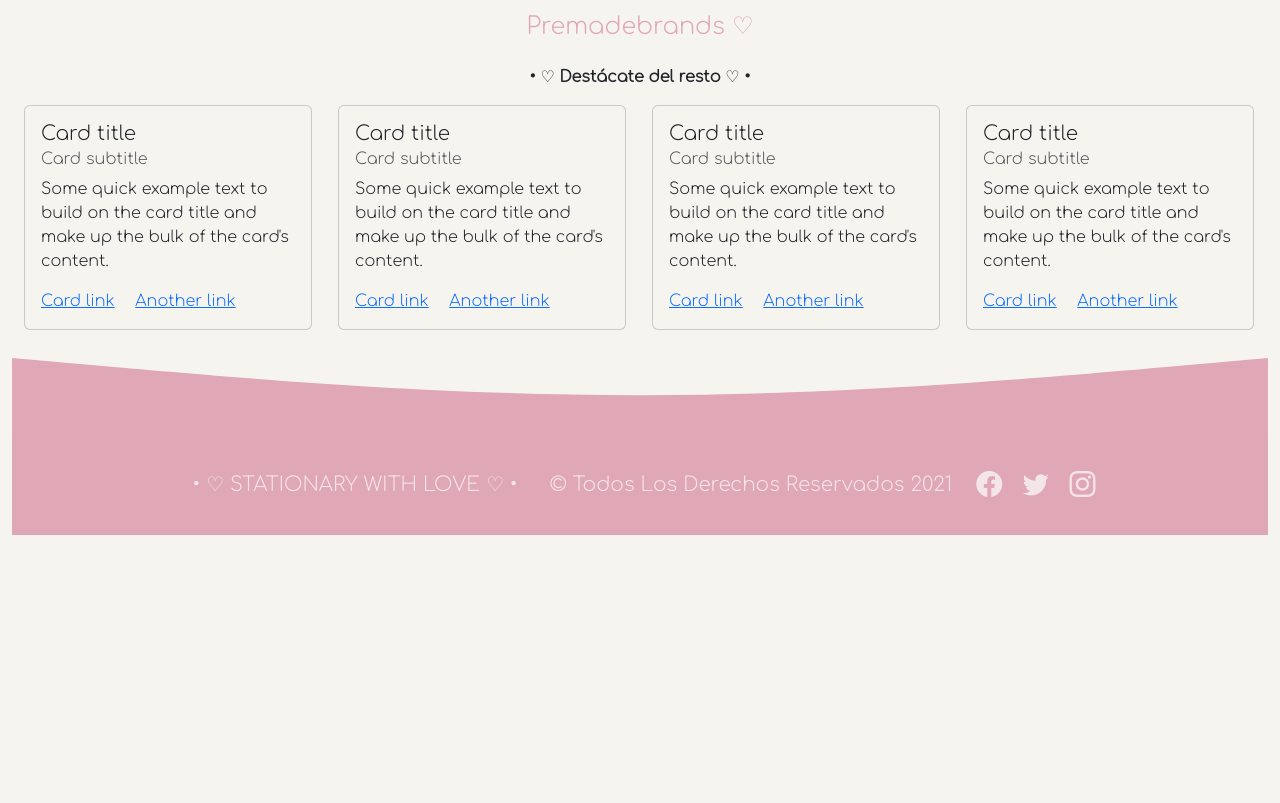
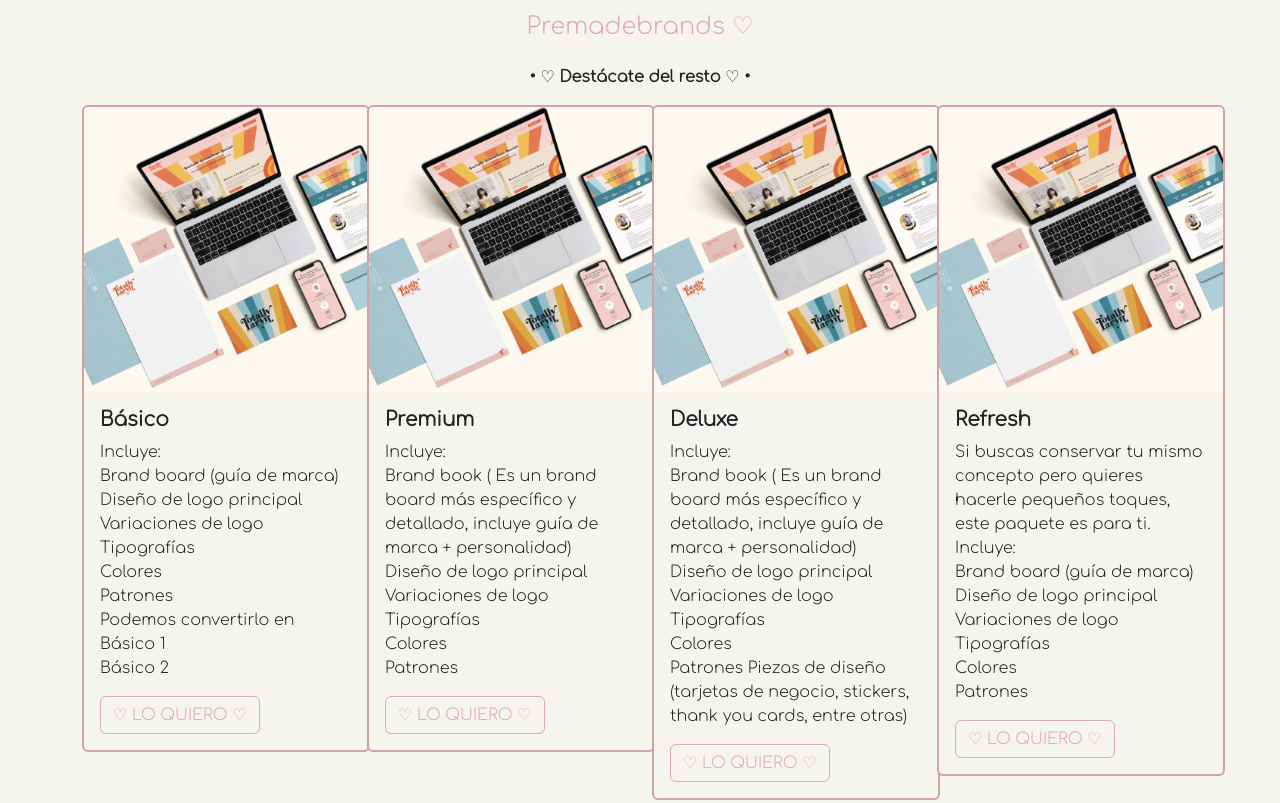
Before and after one commit to michellifernandap/versionMFfinal, a website: page Branding.html in a window 1280 px wide. Shown: the part 406-1209 px from the top of the page. Before the commit the page ends 941 px from the top, so only its background shows below. Drawn offline with nearby package versions, Linux system fonts and the light colour scheme; no server answers.

Commit message:
tarjetas-branding

```diff
--- /dev/null
+++ b/Branding.css
@@ -0,0 +1,9 @@
+@import "./style.css";
+
+
+/*===============Propiedades Globales================*/
+
+body{
+font-family: 'Comfortaa', cursive;
+overflow-x: hidden;
+}
--- a/Branding.html
+++ b/Branding.html
@@ -82,8 +82,118 @@
                     <!-- TARJETAS -->
   <!--=======================================================-->
 
+  <div class="container tarjetas">
+    <div class="row">
+      <div class="col-sm-3 mx-auto">
+        <div class="card" style="width: 18rem; border: 2px solid #d3a3a3;">
+          <img src="./img/card1.png" class="card-img-top" alt="...">
+          <div class="card-body">
+            <h5 class="card-title fw-bolder">Básico</h5>
+            <p class="card-text">Incluye:
+                <br>
+                Brand board (guía de marca)
+                <br>
+                Diseño de logo principal
+                <br>
+                Variaciones de logo
+                <br>
+                Tipografías
+                <br>
+                Colores
+                <br>
+                Patrones
+                <br>
+                Podemos convertirlo en
+                <br>
+                Básico 1
+                <br>
+                Básico 2</p>
+                <button type="button" class="btn btn-outline-primary">♡ LO QUIERO ♡</button>
+
+           <!--
+            <a href="#" class="card-link">Presupuesto</a>
+           -->
+          </div>
+        </div>
+      </div>
+      <div class="col-sm-3 mx-auto">
+        <div class="card" style="width: 18rem; border: 2px solid #d3a3a3;">
+            <img src="./img/card1.png" class="card-img-top" alt="...">
+          <div class="card-body">
+            <h5 class="card-title fw-bolder">Premium</h5>
+            <p class="card-text">Incluye:
+                <br>
+
+                Brand book ( Es un brand board más específico y detallado, incluye guía de marca + personalidad)
+                <br>
+                Diseño de logo principal
+                <br>
+                Variaciones de logo
+                <br>
+                Tipografías
+                <br>
+                Colores
+                <br>
+                Patrones</p>
+                    <button type="button" class="btn btn-outline-primary">♡ LO QUIERO ♡</button>
+          </div>
+        </div>
+      </div>
+      <div class="col-sm-3 mx-auto">
+        <div class="card" style="width: 18rem; border: 2px solid #d3a3a3;">
+            <img src="./img/card1.png" class="card-img-top" alt="...">
+          <div class="card-body">
+            <h5 class="card-title fw-bolder">Deluxe</h5>
+            <p class="card-text">Incluye:
+                <br>
+                Brand book ( Es un brand board más específico y detallado, incluye guía de marca + personalidad)
+                <br>
+                Diseño de logo principal
+                <br>
+                Variaciones de logo
+                <br>
+                Tipografías
+                <br>
+                Colores
+                <br>
+                Patrones
+
+                Piezas de diseño (tarjetas de negocio, stickers, thank you cards, entre otras)</p>
+                <button type="button" class="btn btn-outline-primary">♡ LO QUIERO ♡</button>
+          </div>
+        </div>
+      </div>
+      <div class="col-sm-3 mx-auto">
+      <div class="card" style="width: 18rem; border: 2px solid #d3a3a3;">
+            <img src="./img/card1.png" class="card-img-top" alt="...">
+          <div class="card-body">
+            <h5 class="card-title fw-bolder">Refresh</h5>
+            <p class="card-text">Si buscas conservar tu mismo concepto pero quieres hacerle pequeños toques, este paquete es para ti.
+                Incluye:
+                <br>
+                Brand board (guía de marca)
+                <br>
+                Diseño de logo principal
+                <br>
+                Variaciones de logo
+                <br>
+                Tipografías
+                <br>
+                Colores
+                <br>
+                Patrones</p>
+            <button type="button" class="btn btn-outline-primary">♡ LO QUIERO ♡</button>
+          </div>
+        </div>
+      </div>
+    </div>
+  </div>
+
+  <!--
+      <div class="col-12 justify-content-center">
           <div class="row mx-auto">
-    <div class="col-sm-3">
+
+              <div class="col-3 justify-content-center mx-auto">
                   <div class="card" style="width: 18rem;">
                       <div class="card-body">
                           <h5 class="card-title">Card title</h5>
@@ -94,7 +204,7 @@
                         </div>
                     </div>
                 </div>
-    <div class="col-sm-3">
+                <div class="col-3">
                     <div class="card" style="width: 18rem;">
                         <div class="card-body">
                             <h5 class="card-title">Card title</h5>
@@ -105,7 +215,7 @@
                         </div>
                     </div>
                 </div>
-    <div class="col-sm-3">
+                <div class="col-3">
                     <div class="card" style="width: 18rem;">
                         <div class="card-body">
                             <h5 class="card-title">Card title</h5>
@@ -116,7 +226,7 @@
             </div>
         </div>
     </div>
-    <div class="col-sm-3">
+    <div class="col-3">
         <div class="card" style="width: 18rem;">
             <div class="card-body">
                 <h5 class="card-title">Card title</h5>
@@ -128,6 +238,8 @@
         </div>
     </div>
 </div>
+</div>
+-->
 
 
 
```
Also changed, not shown: Premadebrands.html (+2 -2 lines), img/card1.png (added), img/card2.jfif (added). Lines whose indentation alone changed are shown as unchanged.
